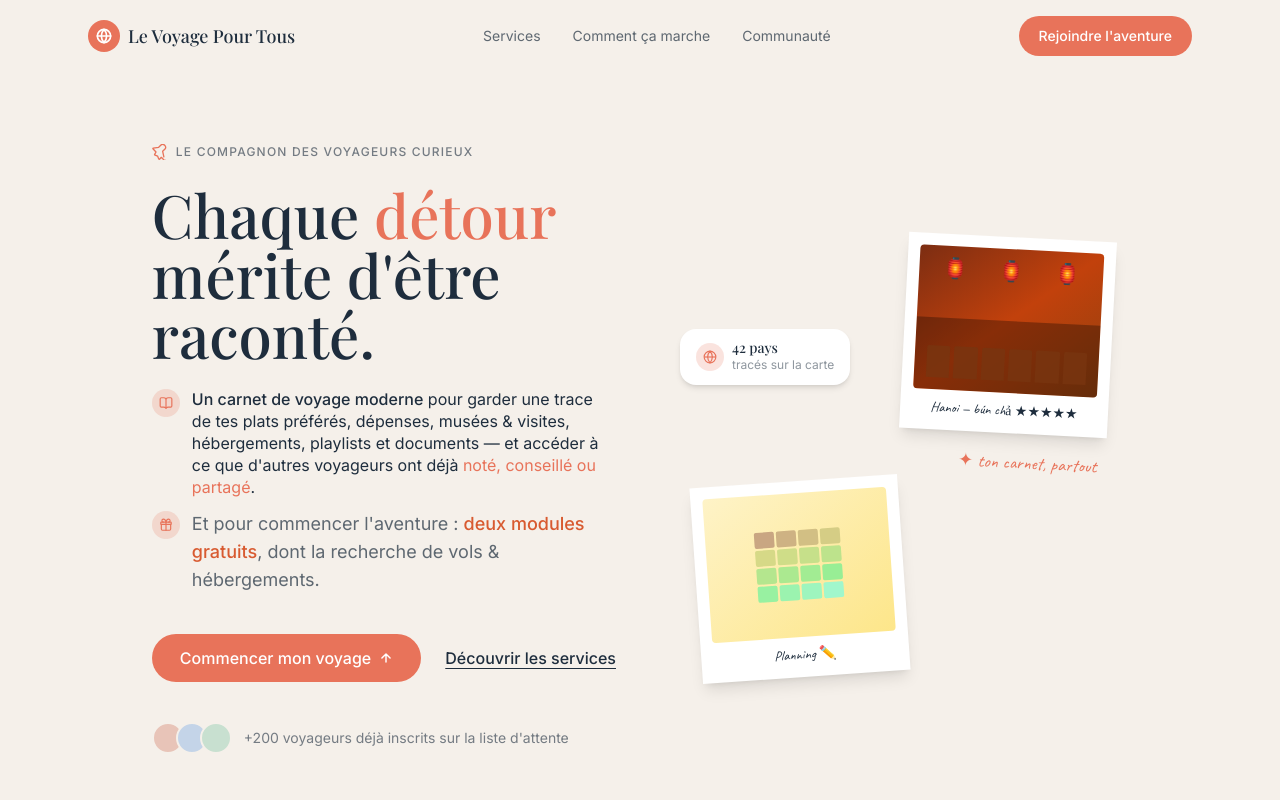
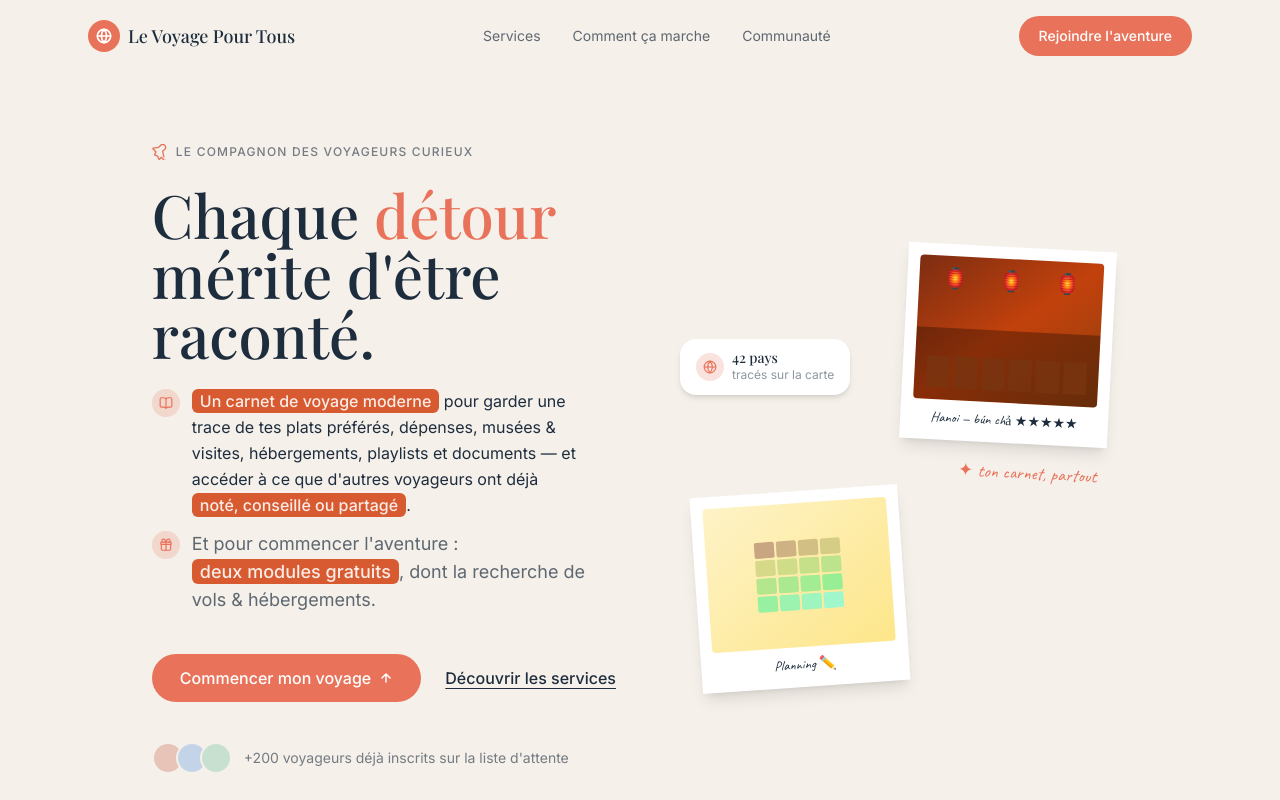
Before and after one commit to ganserecoulibaly/LVPTLanding, a React (Vite) app: page / in a window 1280 px wide. Shown: the top 800 px of the page. Built offline with nearby package versions, Linux system fonts and the light colour scheme; a web font is replaced by a local one.

Commit message:
Update Hero.jsx

```diff
--- a/src/components/Hero.jsx
+++ b/src/components/Hero.jsx
@@ -27,8 +27,14 @@ export default function Hero() {
   <div className="flex-shrink-0 w-7 h-7 rounded-full bg-coral/20 flex items-center justify-center mt-px">
     <BookOpen className="w-3.5 h-3.5" stroke="#e8735a" strokeWidth={2} />
   </div>
-            <p className="font-sans text-navy text-base font-normal leading-snug m-0">
-              <span className="font-medium">Un carnet de voyage moderne</span> pour garder une trace de tes plats préférés, dépenses, musées & visites, hébergements, playlists et documents — et accéder à ce que d'autres voyageurs ont déjà <span className="text-coral">noté, conseillé ou partagé</span>.
+  <p className="font-sans text-navy text-base font-normal leading-relaxed m-0">
+    <span className="bg-[#D85A30] text-[#FAECE7] px-2 py-0.5 rounded-md font-medium whitespace-nowrap">
+      Un carnet de voyage moderne
+    </span>{' '}
+    pour garder une trace de tes plats préférés, dépenses, musées & visites, hébergements, playlists et documents — et accéder à ce que d'autres voyageurs ont déjà{' '}
+    <span className="bg-[#D85A30] text-[#FAECE7] px-2 py-0.5 rounded-md font-medium whitespace-nowrap">
+      noté, conseillé ou partagé
+    </span>.
   </p>
 </div>
 
@@ -38,7 +44,10 @@ export default function Hero() {
     <Gift className="w-3.5 h-3.5" stroke="#e8735a" strokeWidth={2} />
   </div>
   <p className="section-subtitle">
-              Et pour commencer l'aventure : <span className="text-[#D85A30] font-medium">deux modules gratuits</span>, dont la recherche de vols & hébergements.
+    Et pour commencer l'aventure :{' '}
+    <span className="bg-[#D85A30] text-[#FAECE7] px-2 py-0.5 rounded-md font-medium whitespace-nowrap">
+      deux modules gratuits
+    </span>, dont la recherche de vols & hébergements.
   </p>
 </div>
 
```
Lines whose indentation alone changed are shown as unchanged.
